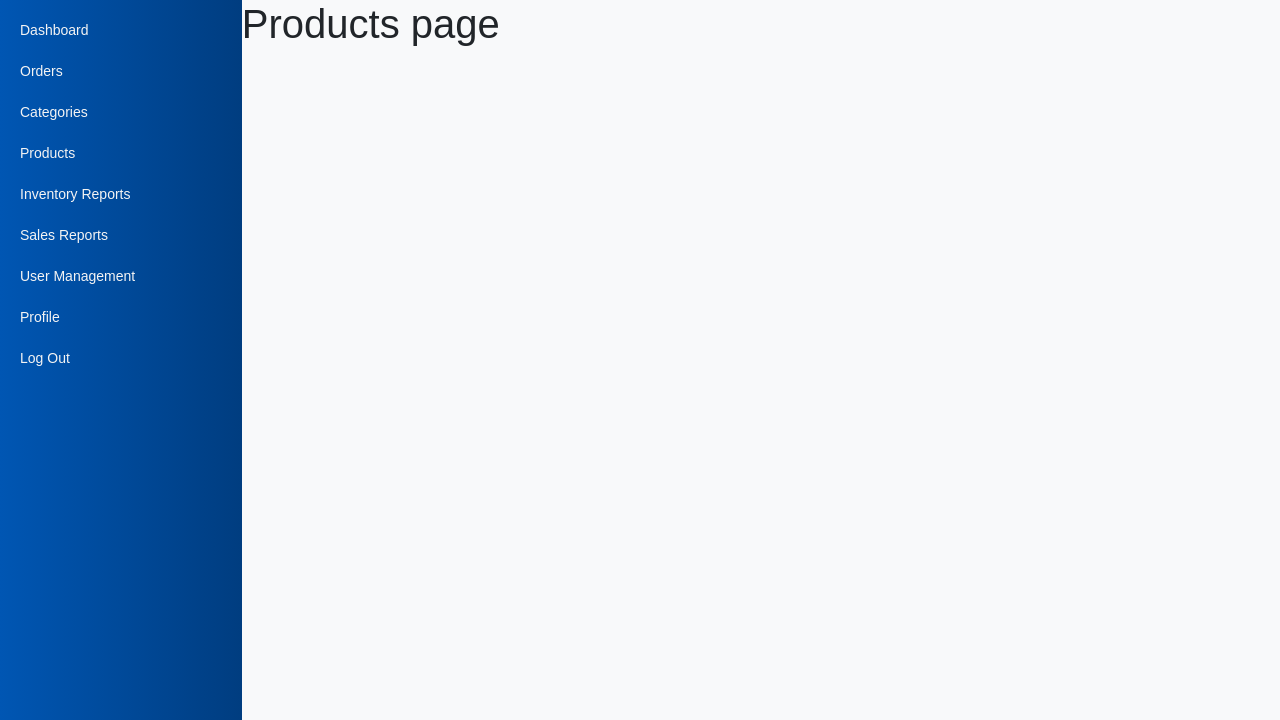
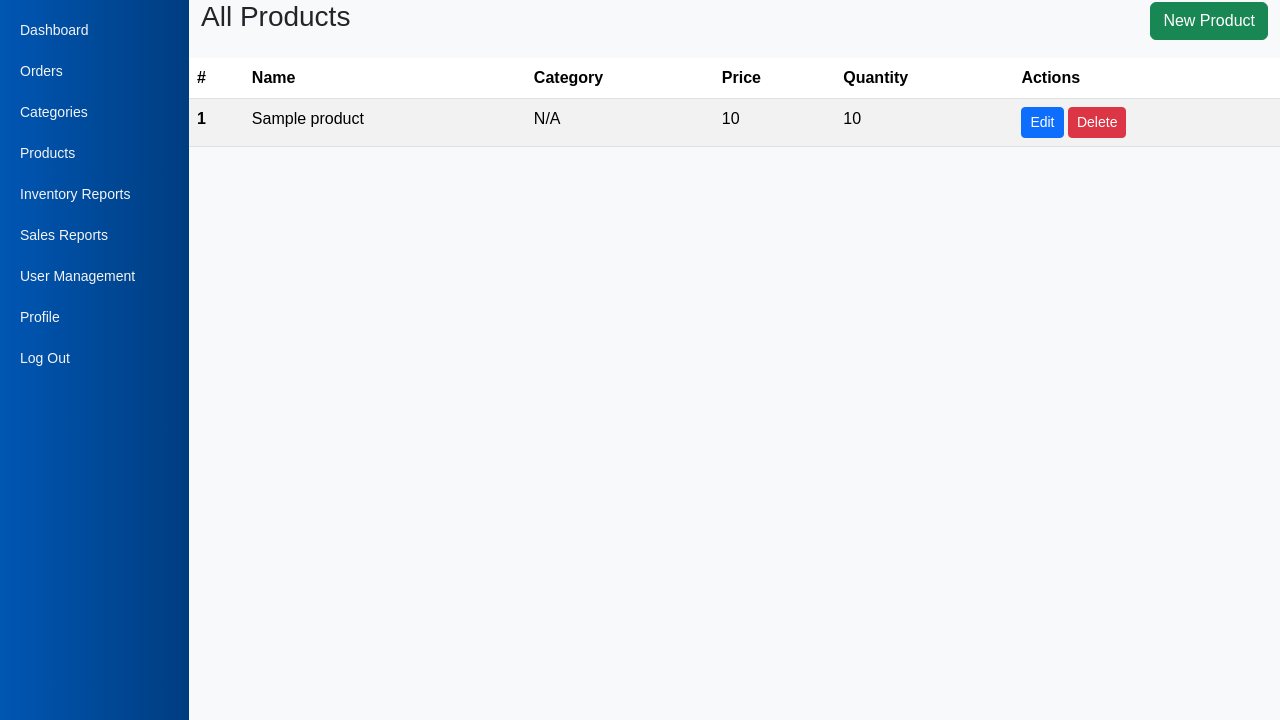
Before and after one commit to leah-mumbi/omnipos, a PHP site: page /products.php in a window 1280 px wide. Shown: the part 80-800 px from the top of the page. Run offline with PHP 8.4, Linux system fonts and the light colour scheme; the visitor is signed in with stand-in values (Sample User, id 1); tables that the repository leaves empty or names only in its code hold one stand-in row (values such as "Sample post").

Commit message:
add products page

```diff
--- a/products.php
+++ b/products.php
@@ -7,10 +7,60 @@ if (!isset($_SESSION["login_user"])) {
 }
 
 // $sql = "INSERT INTO `products` ( `name`, `category`, `price`, `quantity`) VALUES ('Xiaomi Redmi 12(4+128)', '1', '13399', '10')"
+$sql = "SELECT * from products";
+$result = mysqli_query($db, $sql);
 ?>
 
 <main class="bg-light">
-    <h1>Products page</h1>
+    <section class="row m-auto">
+            <div class="d-flex justify-content-between align-items-center mb-3">
+                <h3>All Products</h3>
+                <a href="new_category.php" class="btn btn-success">New Product</a>
+            </div>
+            <table class="table table-striped table-hover">
+                <thead>
+                    <tr>
+                         <th scope="col">#</th>
+                        <th scope="col">Name</th>
+                        <th scope="col">Category</th>
+                        <th scope="col">Price</th>
+                        <th scope="col">Quantity</th>
+                        <th scope="col">Actions</th>
+                    </tr>
+                </thead>
+                <tbody>
+                <?php if ($result && mysqli_num_rows($result) > 0) {
+                    $counter = 1; // Counter for row numbers
+                    while ($row = mysqli_fetch_assoc($result)) {
+                        echo "<tr>";
+                        echo "<th scope='row'>{$counter}</th>";
+                        echo "<td>{$row["name"]}</td>";
+                        if($row["category"]){
+                            $cat_sql = "SELECT name FROM categories WHERE id=" . intval($row['category']);
+                            $cat_result = mysqli_query($db, $cat_sql);
+                            if ($cat_result && mysqli_num_rows($cat_result) > 0) {
+                                $category = mysqli_fetch_assoc($cat_result);
+                                echo "<td>{$category["name"]}</td>";
+                            } else {
+                                echo "<td>N/A</td>";
+                            }
+                        }
+
+                        echo "<td>{$row["price"]}</td>";
+                        echo "<td>{$row["quantity"]}</td>";
+                        echo "<td>
+                            <a class='btn btn-sm btn-primary' href='edit_category.php?user_id={$row["id"]}'>Edit</a>
+                            <a class='btn btn-sm btn-danger' href='delete_category.php?user_id={$row["id"]}' onclick='return confirm(\"Are you sure you want to delete this user?\")'>Delete</a>
+                            </td>";
+                        echo "</tr>";
+                        $counter++;
+                    }
+                } else {
+                    echo "<tr><td colspan='5'>No product found.</td></tr>";
+                } ?>
+                </tbody>
+            </table>
+        </section>
 </main>
 
 <?php include "footer.php"; ?>
```
